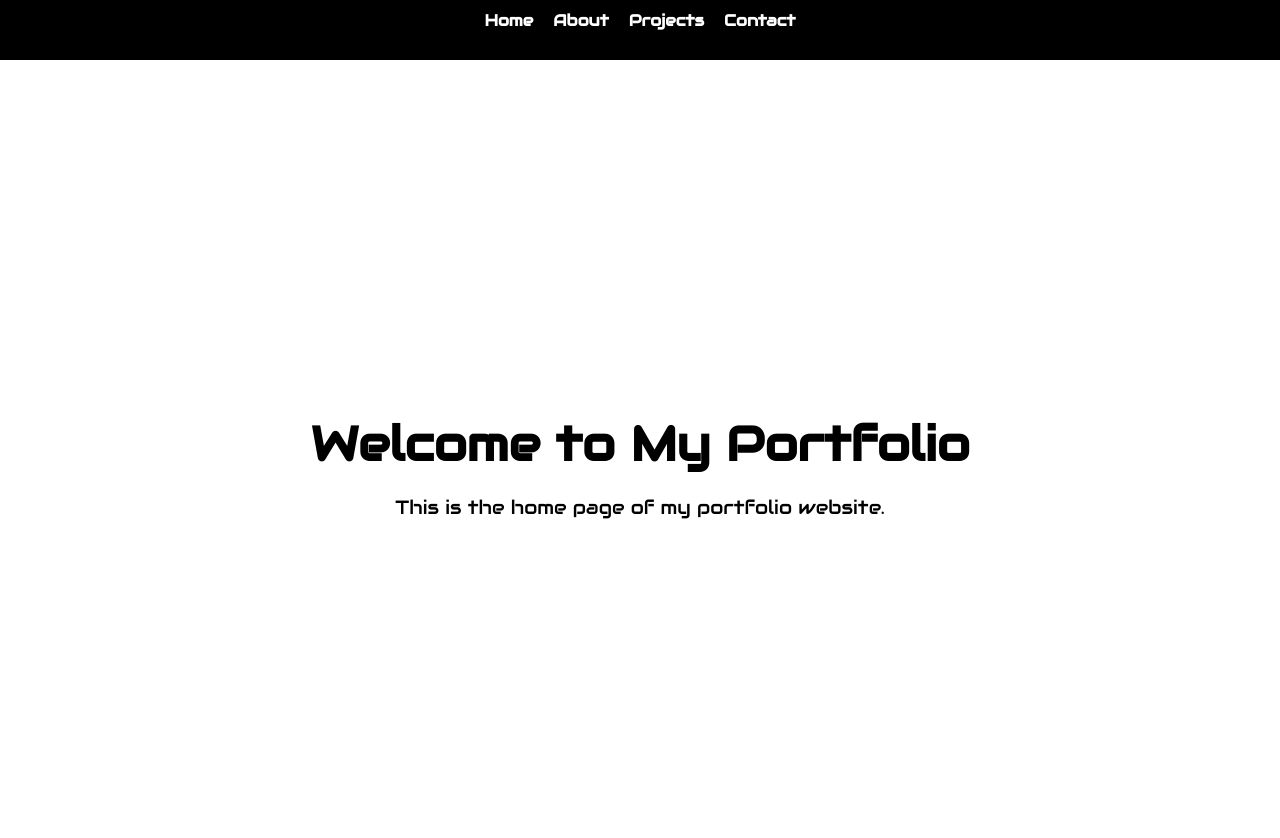
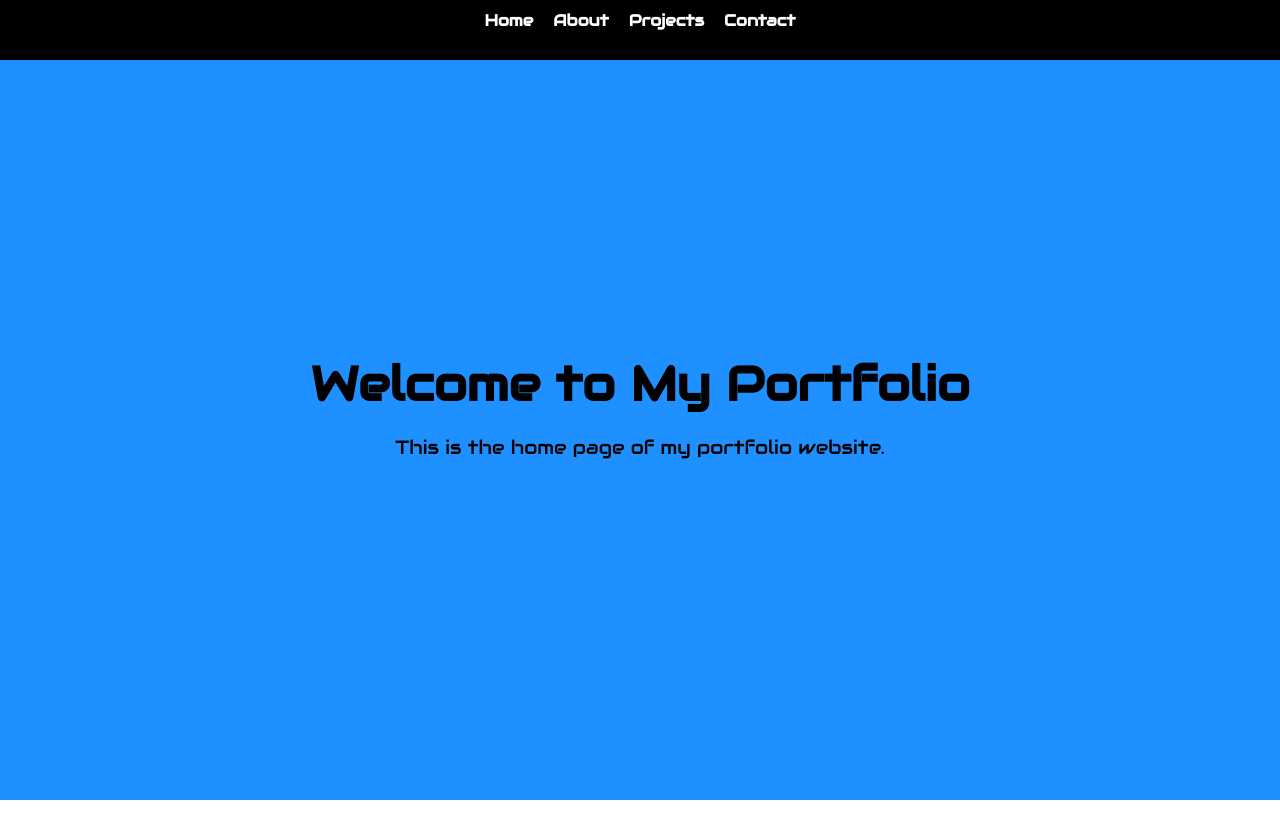
Before and after one commit to k317in/portfolio, a React (Create React App) app: page /home in a window 1280 px wide. Shown: the top 838 px of the page. After the commit the page ends 800 px from the top, so only its background shows below. Built offline with nearby package versions, Linux system fonts and the light colour scheme.

Commit message:
background update

```diff
--- a/package.json
+++ b/package.json
@@ -15,6 +15,7 @@
     "react-dom": "^18.3.1",
     "react-router-dom": "^6.28.0",
     "react-scripts": "5.0.1",
+    "react-swipeable": "^7.0.2",
     "web-vitals": "^2.1.4"
   },
   "scripts": {
--- a/src/App.js
+++ b/src/App.js
@@ -1,5 +1,6 @@
 import React from "react";
 import { BrowserRouter as Router, Route, Routes } from "react-router-dom";
+import { BackgroundProvider } from "./BackgroundContext";
 import LandingPage from "./pages/LandingPage";
 import HomePage from "./pages/HomePage";
 import AboutPage from "./pages/AboutPage";
@@ -9,6 +10,7 @@ import Navbar from "./components/Navbar";
 
 const App = () => {
   return (
+    <BackgroundProvider>
     <Router>
         <Routes>
           <Route path="/" element={<LandingPage />} />
@@ -18,7 +20,9 @@ const App = () => {
             <Route path="/contact" element={<><Navbar /><ContactPage /></>} />
           </Routes>
     </Router>
+    </BackgroundProvider>
   );
 };
 
+
 export default App;
--- /dev/null
+++ b/src/BackgroundContext.js
@@ -0,0 +1,13 @@
+import React, { createContext, useState } from "react";
+
+export const BackgroundContext = createContext();
+
+export const BackgroundProvider = ({ children }) => {
+  const [currentIndex, setCurrentIndex] = useState(0);
+
+  return (
+    <BackgroundContext.Provider value={{ currentIndex, setCurrentIndex }}>
+      {children}
+    </BackgroundContext.Provider>
+  );
+};
--- /dev/null
+++ b/src/SwipeBackground.js
@@ -0,0 +1,56 @@
+import React, { useState, useEffect } from "react";
+import { useSwipeable } from "react-swipeable";
+
+const SwipeBackground = ({ children }) => {
+  const [currentIndex, setCurrentIndex] = useState(() => {
+    return parseInt(localStorage.getItem("backgroundIndex"), 10) || 0;
+  });
+
+  useEffect(() => {
+    localStorage.setItem("backgroundIndex", currentIndex);
+  }, [currentIndex]);
+
+  const backgrounds = [
+    "#1E90FF", // Blue
+    "#FFD700", // Gold
+    "#FF6347", // Tomato
+    "#32CD32"  // Lime Green
+  ];
+
+  const handleSwipe = (direction) => {
+    if (direction === "left") {
+      setCurrentIndex((prevIndex) => (prevIndex + 1) % backgrounds.length);
+    } else if (direction === "right") {
+      setCurrentIndex((prevIndex) =>
+        (prevIndex - 1 + backgrounds.length) % backgrounds.length
+      );
+    }
+  };
+
+  const swipeHandlers = useSwipeable({
+    onSwipedLeft: () => handleSwipe("left"),
+    onSwipedRight: () => handleSwipe("right"),
+  });
+
+  return (
+    <div
+      {...swipeHandlers}
+      style={{
+        height: "100vh",
+        width: "100vw",
+        backgroundColor: backgrounds[currentIndex],
+        color: "white",
+        transition: "background-color 0.5s ease",
+        overflow: "hidden",
+        position: "fixed",
+        top: 0,
+        left: 0,
+        zIndex: -1,
+      }}
+    >
+      {children}
+    </div>
+  );
+};
+
+export default SwipeBackground;
--- a/src/components/Navbar.js
+++ b/src/components/Navbar.js
@@ -2,14 +2,14 @@ import React from "react";
 import { Link } from "react-router-dom";
 import "./Navbar.css";
 
-const Navbar = () => {
+const Navbar = ({ currentIndex }) => {
   return (
     <nav className="navbar">
       <ul className="navbar-links">
-        <li><Link to="/home">Home</Link></li>
-        <li><Link to="/about">About</Link></li>
-        <li><Link to="/projects">Projects</Link></li>
-        <li><Link to="/contact">Contact</Link></li>
+        <li><Link to="/home" state={{ currentIndex }}>Home</Link></li>
+        <li><Link to="/about" state={{ currentIndex }}>About</Link></li>
+        <li><Link to="/projects" state={{ currentIndex }}>Projects</Link></li>
+        <li><Link to="/contact" state={{ currentIndex }}>Contact</Link></li>
       </ul>
     </nav>
   );
--- a/src/pages/AboutPage.css
+++ b/src/pages/AboutPage.css
@@ -3,7 +3,6 @@
   justify-content: center;
   align-items: center;
   height: 100vh;
-  background: white;
   color: black;
   text-align: center;
   transition: opacity 1s ease-out; /* Smooth fade effect */
--- a/src/pages/AboutPage.js
+++ b/src/pages/AboutPage.js
@@ -1,14 +1,17 @@
 import React from "react";
 import "./AboutPage.css";
+import SwipeBackground from "../SwipeBackground";
 
 const AboutPage = () => {
   return (
+    <SwipeBackground>
     <div className="aboutpage-container">
     <div className="page">
       <h1>About Me</h1>
       <p>I am a web developer specializing in React and modern web technologies.</p>
     </div>
     </div>
+    </SwipeBackground>
   );
 };
 
--- a/src/pages/HomePage.css
+++ b/src/pages/HomePage.css
@@ -3,7 +3,6 @@
     justify-content: center;
     align-items: center;
     height: 100vh;
-    background: white;
     color: black;
     text-align: center;
     transition: opacity 1s ease-out; /* Smooth fade effect */
--- a/src/pages/HomePage.js
+++ b/src/pages/HomePage.js
@@ -1,14 +1,17 @@
 import React from "react";
 import "./HomePage.css";
+import SwipeBackground from "../SwipeBackground";
 
 const HomePage = () => {
   return (
+    <SwipeBackground>
       <div className="homepage-container">
         <div className="page">
           <h1>Welcome to My Portfolio</h1>
           <p>This is the home page of my portfolio website.</p>
         </div>
       </div>
+    </SwipeBackground>
   );
 };
 
```
Also changed, not shown: 2 other files (tests, documents, lock files or other folders). Lines whose indentation alone changed are shown as unchanged.
